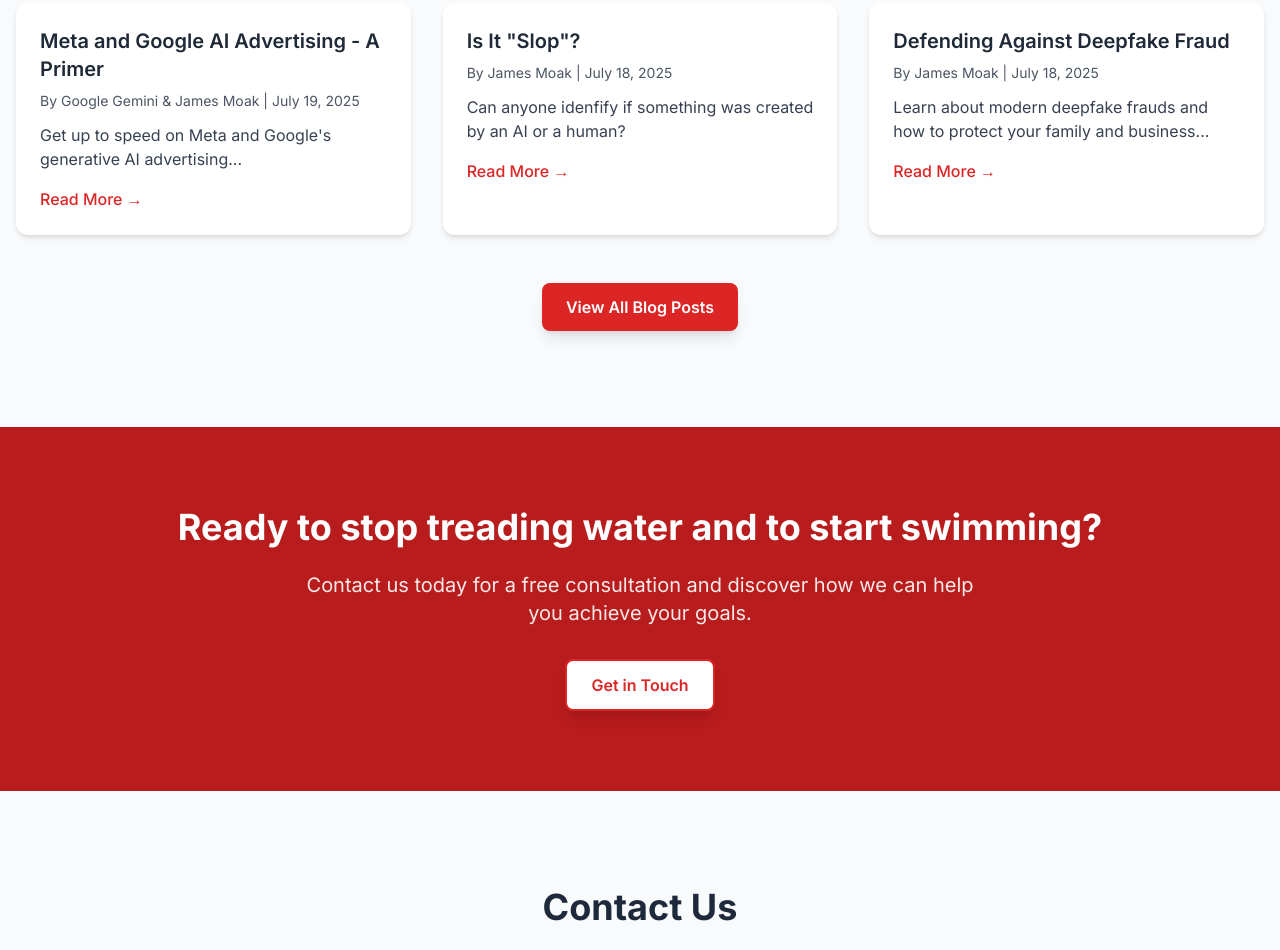
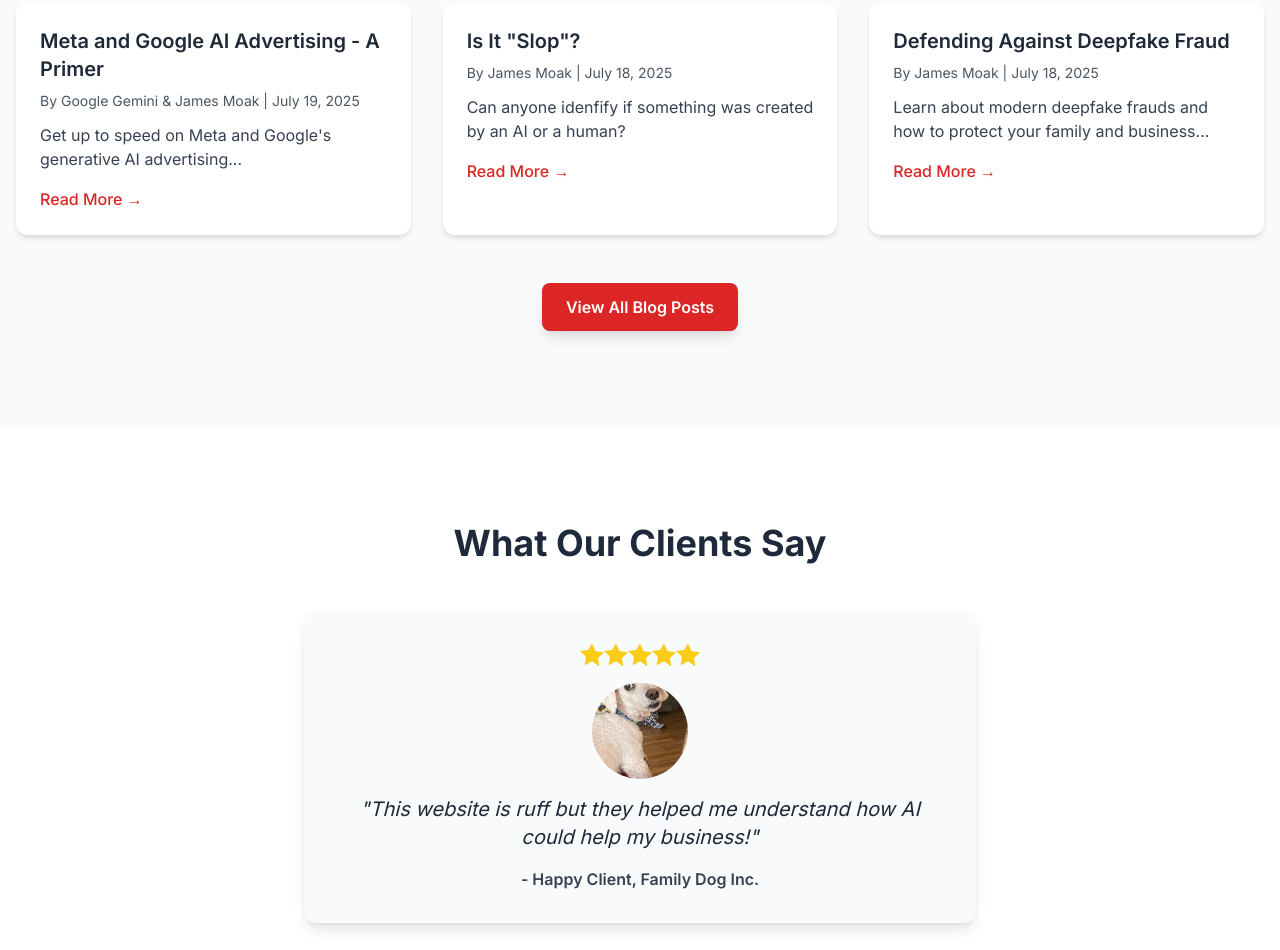
Before and after one commit to jmoak3/jmoak3.github.io, a plain HTML site: page index.html in a window 1280 px wide. Shown: the part 1850-2800 px from the top of the page. Drawn offline with nearby package versions, Linux system fonts and the light colour scheme.

Commit message:
Update index.html

```diff
--- a/index.html
+++ b/index.html
@@ -4,9 +4,7 @@
     <meta charset="UTF-8">
     <meta name="viewport" content="width=device-width, initial-scale=1.0">
     <title>The Wild Ones - Tech Consultancy</title>
-    <!-- Tailwind CSS CDN -->
     <script src="https://cdn.tailwindcss.com"></script>
-    <!-- Google Fonts - Inter -->
     <link href="https://fonts.googleapis.com/css2?family=Inter:wght@300;400;500;600;700&display=swap" rel="stylesheet">
     <style>
         body {
@@ -123,16 +121,12 @@
 </head>
 <body class="antialiased">
 
-    <!-- Header/Navigation -->
     <header class="bg-white shadow-sm py-4">
         <nav class="container mx-auto px-4 flex justify-between items-center">
-            <!-- Logo - Now an image -->
             <a href="index.html" class="flex-shrink-0">
-                <!-- Restored original logo.png -->
                 <img src="logo.png" alt="The Wild Ones Logo" class="h-10 w-auto rounded-lg">
             </a>
 
-            <!-- Mobile Menu Button (Hamburger) -->
             <div class="md:hidden">
                 <button id="mobile-menu-button" class="text-gray-600 hover:text-red-600 focus:outline-none focus:text-red-600" aria-controls="mobile-menu" aria-expanded="false">
                     <svg class="h-6 w-6" fill="none" stroke="currentColor" viewBox="0 0 24 24" xmlns="http://www.w3.org/2000/svg">
@@ -141,25 +135,24 @@
                 </button>
             </div>
 
-            <!-- Desktop Navigation Links -->
             <div class="hidden md:flex space-x-8 flex-none">
                 <a href="#services" class="navbar-link text-gray-600 hover:text-red-600 font-medium">Services</a>
                 <a href="#about" class="navbar-link text-gray-600 hover:text-red-600 font-medium">About Us</a>
                 <a href="#blog-preview" class="navbar-link text-gray-600 hover:text-red-600 font-medium">Blog</a>
+                <a href="#reviews" class="navbar-link text-gray-600 hover:text-red-600 font-medium">Reviews</a>
                 <a href="#contact" class="navbar-link text-gray-600 hover:text-red-600 font-medium">Contact</a>
             </div>
         </nav>
 
-        <!-- Mobile Menu (Hidden by default) -->
         <div id="mobile-menu" class="hidden md:hidden bg-white shadow-md mt-2 rounded-lg mx-4">
             <a href="#services" class="block py-2 px-4 text-gray-700 hover:bg-gray-100 rounded-md" onclick="toggleMobileMenu()">Services</a>
             <a href="#about" class="block py-2 px-4 text-gray-700 hover:bg-gray-100 rounded-md" onclick="toggleMobileMenu()">About Us</a>
             <a href="#blog-preview" class="block py-2 px-4 text-gray-700 hover:bg-gray-100 rounded-md" onclick="toggleMobileMenu()">Blog</a>
+            <a href="#reviews" class="block py-2 px-4 text-gray-700 hover:bg-gray-100 rounded-md" onclick="toggleMobileMenu()">Reviews</a>
             <a href="#contact" class="block py-2 px-4 text-gray-700 hover:bg-gray-100 rounded-md" onclick="toggleMobileMenu()">Contact</a>
         </div>
     </header>
 
-    <!-- Hero Section -->
     <section id="home" class="hero-background text-white py-20 md:py-32 flex items-center justify-center">
         <div class="hero-overlay"></div>
         <div class="container mx-auto px-4 text-center relative z-10">
@@ -173,24 +166,20 @@
         </div>
     </section>
 
-    <!-- Services Section -->
     <section id="services" class="py-16 md:py-24 bg-gray-50">
         <div class="container mx-auto px-4">
             <h2 class="section-heading text-3xl md:text-4xl font-bold text-center mb-12">Here to help you navigate technological currents</h2>
             <div class="grid grid-cols-1 md:grid-cols-2 lg:grid-cols-3 gap-8">
-                <!-- Service Card 1: Adapting to AI -->
                 <div class="card p-6 text-center">
                     <img src="https://placehold.co/100x100/dc2626/ffffff?text=Adapt" alt="Icon representing AI integration" class="mx-auto mb-4 rounded-full placeholder-img" style="background-color: #dc2626; color: white;">
                     <h3 class="text-xl font-semibold mb-3 text-gray-800">AI Integration</h3>
                     <p class="text-gray-600">Stay competitive and efficient with Artificial Intelligence.</p>
                 </div>
-                <!-- Service Card 2: Understanding Tech Trends -->
                 <div class="card p-6 text-center">
                     <img src="https://placehold.co/100x100/dc2626/ffffff?text=Grasp" alt="Icon representing technological trend analysis" class="mx-auto mb-4 rounded-full placeholder-img" style="background-color: #dc2626; color: white;">
                     <h3 class="text-xl font-semibold mb-3 text-gray-800">Technological Trend Analysis</h3>
                     <p class="text-gray-600">Gain insight into emerging technologies.</p>
                 </div>
-                <!-- Service Card 3: Keeping Pace -->
                 <div class="card p-6 text-center">
                     <img src="https://placehold.co/100x100/dc2626/ffffff?text=Pace" alt="Icon representing keeping pace with modern changes" class="mx-auto mb-4 rounded-full placeholder-img" style="background-color: #dc2626; color: white;">
                     <h3 class="text-xl font-semibold mb-3 text-gray-800">Modern Readiness</h3>
@@ -200,11 +189,9 @@
         </div>
     </section>
 
-    <!-- About Us Section -->
     <section id="about" class="py-16 md:py-24 bg-white">
         <div class="container mx-auto px-4 flex flex-col md:flex-row items-center gap-12">
             <div class="md:w-1/2">
-                <!-- Restored original downtown.png -->
                 <img src="downtown.png" alt="James Moak, founder of The Wild Ones" class="rounded-xl shadow-lg w-full h-auto object-cover">
             </div>
             <div class="md:w-1/2">
@@ -219,30 +206,23 @@
         </div>
     </section>
 
-    <!-- Blog Preview Section -->
     <section id="blog-preview" class="py-16 md:py-24 bg-gray-50">
         <div class="container mx-auto px-4">
             <h2 class="section-heading text-3xl md:text-4xl font-bold text-center mb-12">Latest Insights from Our Blog</h2>
             <div class="grid grid-cols-1 md:grid-cols-2 lg:grid-cols-3 gap-8">
-                <!-- Blog Post Card 1 -->
                 <div class="card p-6">
-                    <!-- Removed the blog-img-placeholder div -->
                     <h3 class="text-xl font-semibold mb-2 text-gray-800">Meta and Google AI Advertising - A Primer</h3>
                     <p class="text-gray-600 text-sm mb-3">By Google Gemini & James Moak | July 19, 2025</p>
                     <p class="text-gray-700 mb-4">Get up to speed on Meta and Google's generative AI advertising...</p>
                     <a href="blog.html#meta-vs-google" class="text-red-600 hover:underline font-medium">Read More &rarr;</a>
                 </div>
-                <!-- Blog Post Card 2 -->
                 <div class="card p-6">
-                    <!-- Removed the blog-img-placeholder div -->
                     <h3 class="text-xl font-semibold mb-2 text-gray-800">Is It "Slop"?</h3>
                     <p class="text-gray-600 text-sm mb-3">By James Moak | July 18, 2025</p>
                     <p class="text-gray-700 mb-4">Can anyone idenfify if something was created by an AI or a human?</p>
                     <a href="blog.html#slop-identify" class="text-red-600 hover:underline font-medium">Read More &rarr;</a>
                 </div>
-                <!-- Blog Post Card 3 -->
                 <div class="card p-6">
-                    <!-- Removed the blog-img-placeholder div -->
                     <h3 class="text-xl font-semibold mb-2 text-gray-800">Defending Against Deepfake Fraud</h3>
                     <p class="text-gray-600 text-sm mb-3">By James Moak | July 18, 2025</p>
                     <p class="text-gray-700 mb-4">Learn about modern deepfake frauds and how to protect your family and business...</p>
@@ -255,7 +235,24 @@
         </div>
     </section>
 
-    <!-- Call to Action Section -->
+    <section id="reviews" class="py-16 md:py-24 bg-white">
+        <div class="container mx-auto px-4">
+            <h2 class="section-heading text-3xl md:text-4xl font-bold text-center mb-12">What Our Clients Say</h2>
+            <div class="max-w-2xl mx-auto bg-gray-50 p-8 rounded-xl shadow-lg text-center">
+                <div class="flex justify-center mb-4">
+                    <svg class="w-6 h-6 text-yellow-400 fill-current" viewBox="0 0 24 24"><path d="M12 .587l3.668 7.568 8.332 1.151-6.064 5.828 1.48 8.279L12 18.295l-7.416 3.918 1.48-8.279-6.064-5.828 8.332-1.151z"/></svg>
+                    <svg class="w-6 h-6 text-yellow-400 fill-current" viewBox="0 0 24 24"><path d="M12 .587l3.668 7.568 8.332 1.151-6.064 5.828 1.48 8.279L12 18.295l-7.416 3.918 1.48-8.279-6.064-5.828 8.332-1.151z"/></svg>
+                    <svg class="w-6 h-6 text-yellow-400 fill-current" viewBox="0 0 24 24"><path d="M12 .587l3.668 7.568 8.332 1.151-6.064 5.828 1.48 8.279L12 18.295l-7.416 3.918 1.48-8.279-6.064-5.828 8.332-1.151z"/></svg>
+                    <svg class="w-6 h-6 text-yellow-400 fill-current" viewBox="0 0 24 24"><path d="M12 .587l3.668 7.568 8.332 1.151-6.064 5.828 1.48 8.279L12 18.295l-7.416 3.918 1.48-8.279-6.064-5.828 8.332-1.151z"/></svg>
+                    <svg class="w-6 h-6 text-yellow-400 fill-current" viewBox="0 0 24 24"><path d="M12 .587l3.668 7.568 8.332 1.151-6.064 5.828 1.48 8.279L12 18.295l-7.416 3.918 1.48-8.279-6.064-5.828 8.332-1.151z"/></svg>
+                </div>
+                <img src="dog.png" alt="Happy client dog" class="mx-auto mb-4 w-24 h-24 rounded-full object-cover">
+                <p class="text-xl italic text-gray-800 mb-4">"This website is ruff but they helped me understand how AI could help my business!"</p>
+                <p class="font-semibold text-gray-700">- Happy Client, Family Dog Inc.</p>
+            </div>
+        </div>
+    </section>
+
     <section class="bg-red-700 text-white py-16 md:py-20 text-center">
         <div class="container mx-auto px-4">
             <h2 class="text-3xl md:text-4xl font-bold mb-6">Ready to stop treading water and to start swimming?</h2>
@@ -266,7 +263,6 @@
         </div>
     </section>
 
-    <!-- Contact Section -->
     <section id="contact" class="py-16 md:py-24 bg-gray-50">
         <div class="container mx-auto px-4">
             <h2 class="section-heading text-3xl md:text-4xl font-bold text-center mb-12">Contact Us</h2>
@@ -274,7 +270,6 @@
                 <p class="text-center text-gray-700 mb-6">
                     Have a question or want to discuss a project? Click the button below to send us an email directly!
                 </p>
-                <!-- Simplified form to just a button -->
                 <div class="text-center">
                     <a href="mailto:mrjmoak3@gmail.com?subject=Inquiry%20from%20The%20Wild%20Ones%20Website&body=Hi%2C%20I%27m%20%3Cinsert_name_here%3E%20and%20I%27d%20love%20to%20level%20up%20my%20business%21" class="btn-primary w-full md:w-auto">Send Message</a>
                 </div>
@@ -286,7 +281,6 @@
         </div>
     </section>
 
-    <!-- Footer -->
     <footer class="bg-gray-800 text-white py-8">
         <div class="container mx-auto px-4 text-center">
             <p>&copy; 2025 The Wild Ones. All rights reserved.</p>
@@ -298,7 +292,6 @@
         </div>
     </footer>
 
-    <!-- Scroll to Top Button -->
     <button id="scrollToTopBtn" title="Go to top" role="button" class="cursor-pointer">↑</button>
 
     <script>
```
